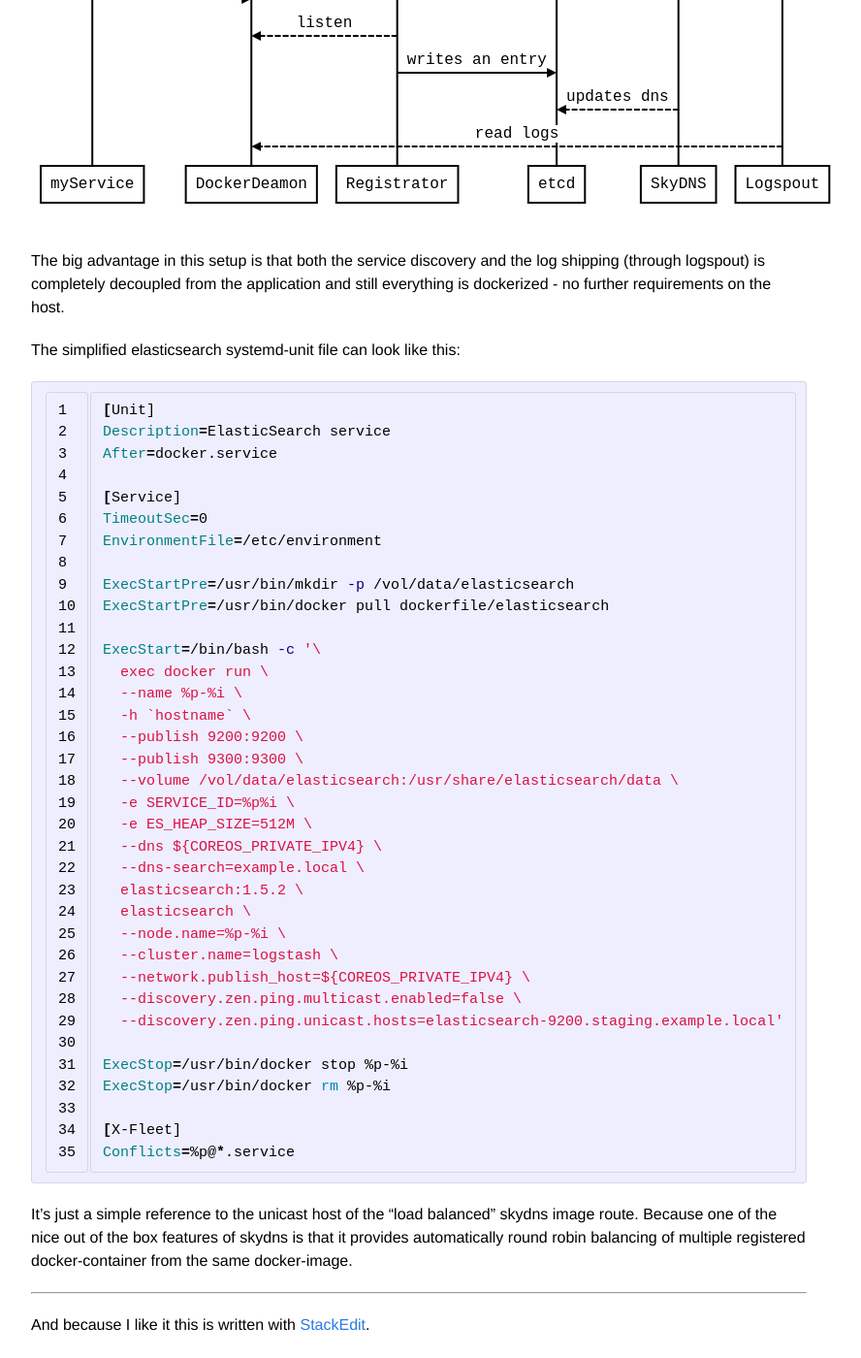
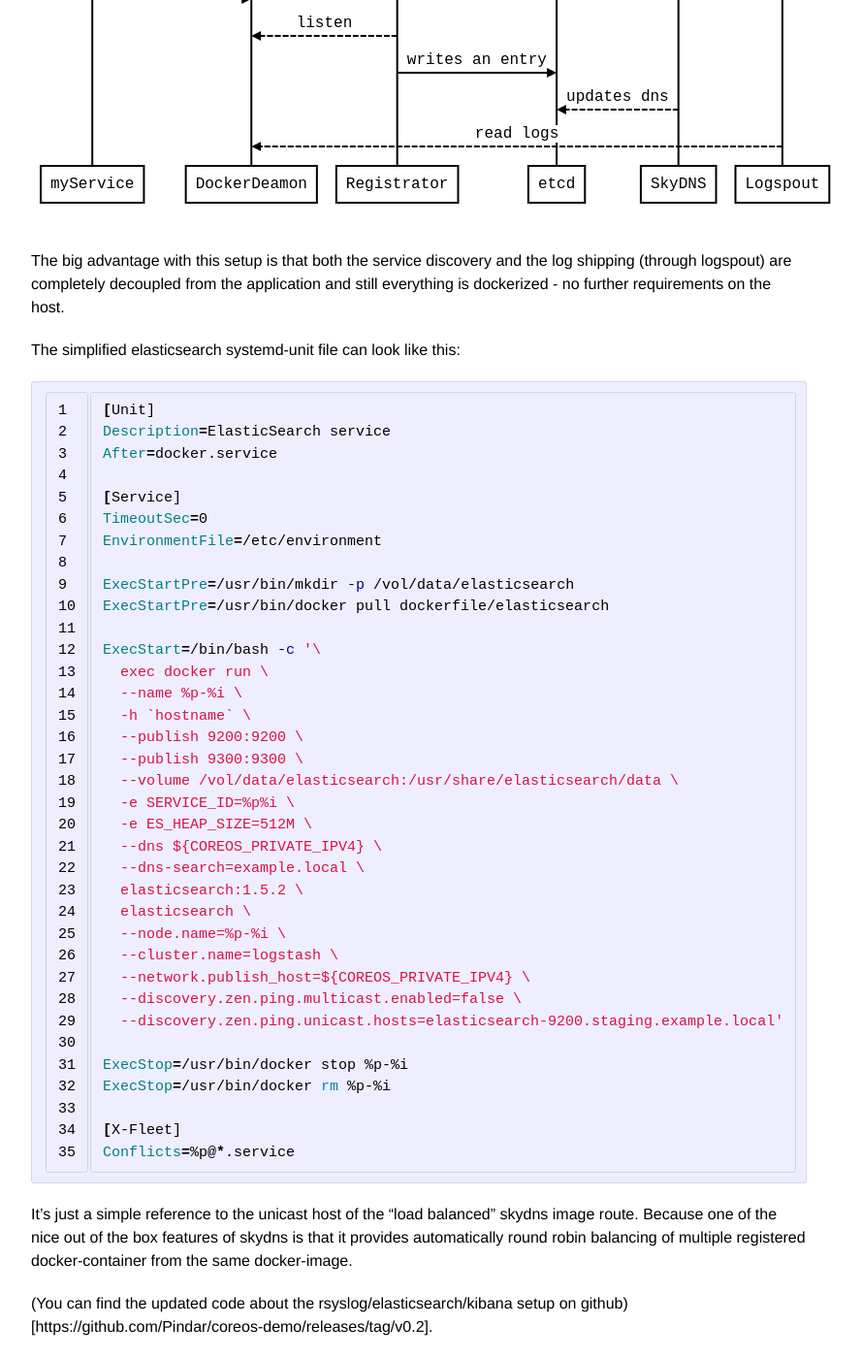
Before and after one commit to Pindar/pindar.github.io, a Jekyll site: the page built from _posts/2015-06-14-service-discovery-and-log-shipping-with-docker.md, in a window 1280 px wide and 1400 px high, scrolled down 708 px. Shown: the whole window at 97% size, without its empty margins (208-1096 px from the left). Built offline with Jekyll 4.4.1, drawn with Linux system fonts in a browser that asks for light colours; nearby versions of some CDN libraries; comment, search, counter and statistics services are not loaded.

Commit message:
add link to github repository

```diff
--- a/_posts/2015-06-14-service-discovery-and-log-shipping-with-docker.md
+++ b/_posts/2015-06-14-service-discovery-and-log-shipping-with-docker.md
@@ -24,7 +24,7 @@ SkyDNS-->etcd: updates dns
 Logspout-->DockerDeamon: read logs
 </div>
 
-The big advantage in this setup is that both the service discovery and the log shipping (through logspout) is completely decoupled from the application and still everything is dockerized - no further requirements on the host.
+The big advantage with this setup is that both the service discovery and the log shipping (through logspout) are completely decoupled from the application and still everything is dockerized - no further requirements on the host.
 
 The simplified elasticsearch systemd-unit file can look like this:
 
@@ -68,6 +68,7 @@ Conflicts=%p@*.service
 
 It's just a simple reference to the unicast host of the "load balanced" skydns image route. Because one of the nice out of the box features of skydns is that it provides automatically round robin balancing of multiple registered docker-container from the same docker-image.
 
+(You can find the updated code about the rsyslog/elasticsearch/kibana setup on github)[https://github.com/Pindar/coreos-demo/releases/tag/v0.2].
 
 ----------
 
```
